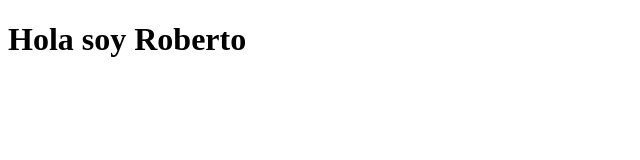
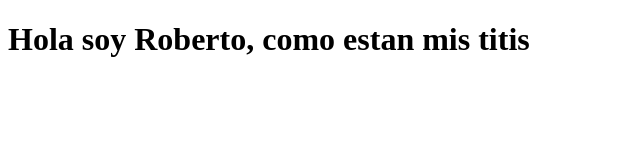
Before and after one commit to RobertoGDev/studious-carnival, a plain HTML site: page index.html in a window 1280 px wide. Shown: the whole page, without its empty margins (0-640 px from the left). Drawn offline with Linux system fonts and the light colour scheme.

```diff
--- a/index.html
+++ b/index.html
@@ -5,6 +5,6 @@
 	<title>Nueva página</title>
 </head>
 <body>
-	<h1>Hola soy Roberto</h1>
+	<h1>Hola soy Roberto, como estan mis titis</h1>
 </body>
 </html>
```
